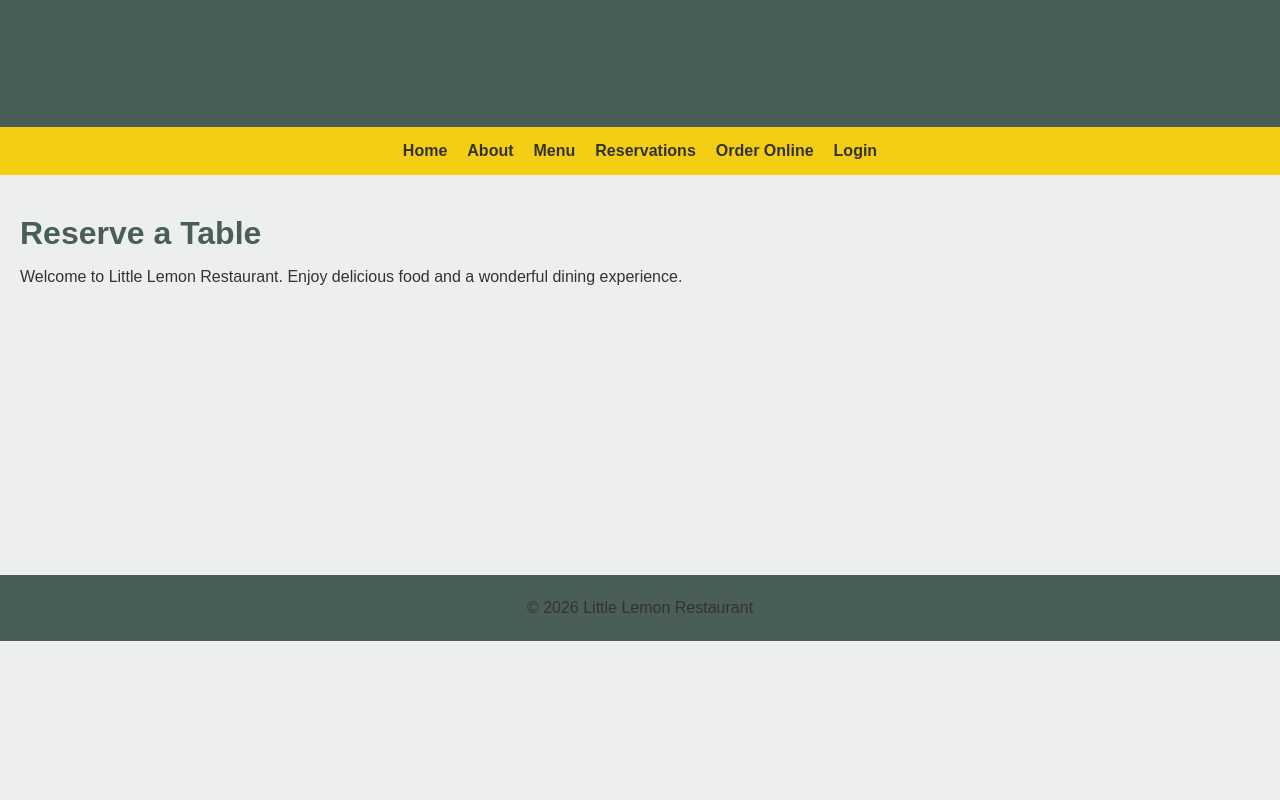
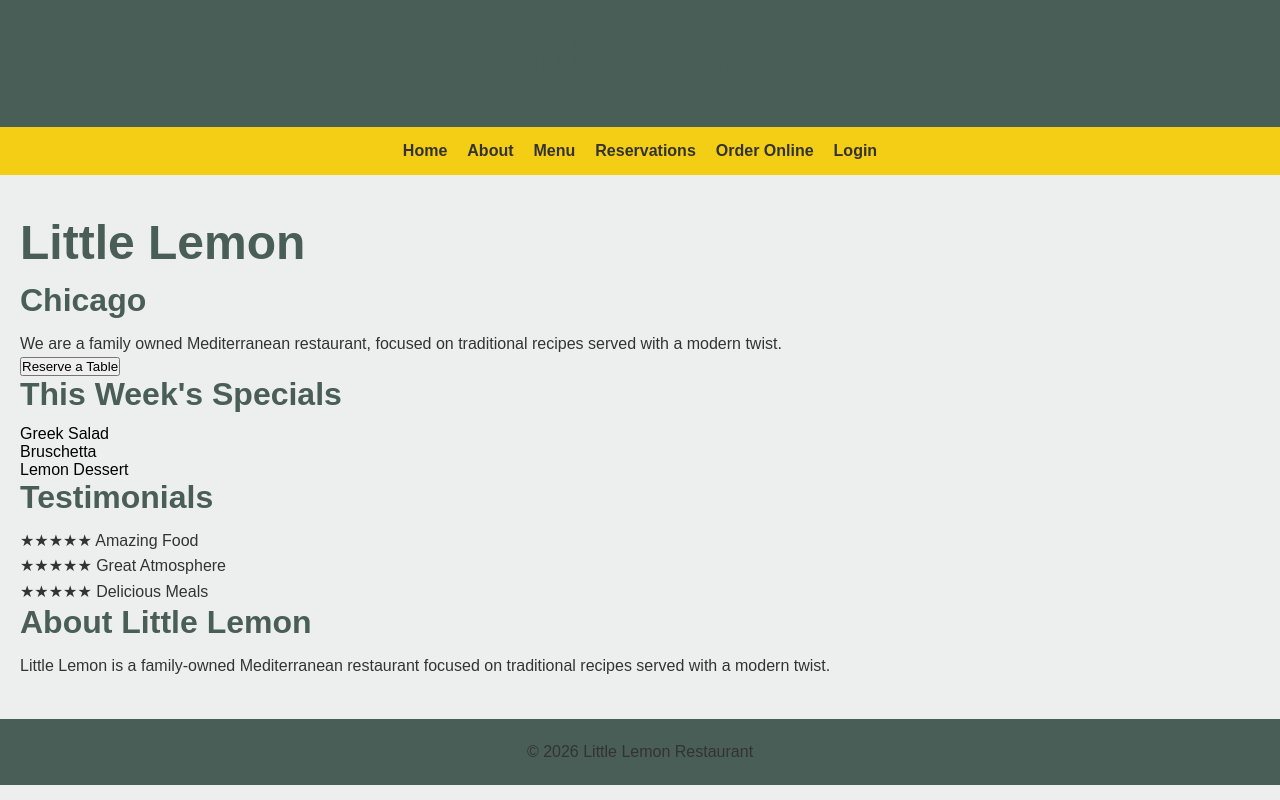
Before and after one commit to KhushiChauhan265/little-lemon-capstone, a React (Create React App) app: page / in a window 1280 px wide. Built offline with nearby package versions, Linux system fonts and the light colour scheme.

Commit message:
Added homepage components and routing

```diff
--- a/package.json
+++ b/package.json
@@ -9,6 +9,7 @@
     "@testing-library/user-event": "^13.5.0",
     "react": "^19.2.6",
     "react-dom": "^19.2.6",
+    "react-router-dom": "^7.18.0",
     "react-scripts": "5.0.1",
     "web-vitals": "^2.1.4"
   },
--- /dev/null
+++ b/src/components/BookingPage.js
@@ -0,0 +1,10 @@
+function BookingPage() {
+  return (
+    <main>
+      <h1>Reserve a Table</h1>
+      <p>Booking form will be added later.</p>
+    </main>
+  );
+}
+
+export default BookingPage;
--- /dev/null
+++ b/src/components/CallToAction.js
@@ -0,0 +1,18 @@
+//figma hero section
+function CallToAction() {
+  return (
+    <section>
+      <h1>Little Lemon</h1>
+      <h2>Chicago</h2>
+
+      <p>
+        We are a family owned Mediterranean restaurant,
+        focused on traditional recipes served with a modern twist.
+      </p>
+
+      <button>Reserve a Table</button>
+    </section>
+  );
+}
+
+export default CallToAction;
--- /dev/null
+++ b/src/components/Chicago.js
@@ -0,0 +1,14 @@
+function Chicago() {
+  return (
+    <section>
+      <h2>About Little Lemon</h2>
+
+      <p>
+        Little Lemon is a family-owned Mediterranean restaurant
+        focused on traditional recipes served with a modern twist.
+      </p>
+    </section>
+  );
+}
+
+export default Chicago;
--- /dev/null
+++ b/src/components/CustomersSay.js
@@ -0,0 +1,13 @@
+function CustomersSay() {
+  return (
+    <section>
+      <h2>Testimonials</h2>
+
+      <p>★★★★★ Amazing Food</p>
+      <p>★★★★★ Great Atmosphere</p>
+      <p>★★★★★ Delicious Meals</p>
+    </section>
+  );
+}
+
+export default CustomersSay;
--- /dev/null
+++ b/src/components/Homepage.js
@@ -0,0 +1,17 @@
+import CallToAction from "./CallToAction";
+import Special from "./Special";
+import CustomersSay from "./CustomersSay";
+import Chicago from "./Chicago";
+
+function Homepage() {
+  return (
+    <>
+      <CallToAction />
+      <Special />
+      <CustomersSay />
+      <Chicago />
+    </>
+  );
+}
+
+export default Homepage;
--- a/src/components/Main.js
+++ b/src/components/Main.js
@@ -1,11 +1,14 @@
+import { Routes, Route } from "react-router-dom";
+import Homepage from "./Homepage";
+import BookingPage from "./BookingPage";
+import Special from "./Special";
 function Main() {
   return (
     <main>
-      <h2>Reserve a Table</h2>
-      <p>
-        Welcome to Little Lemon Restaurant. Enjoy delicious food and a
-        wonderful dining experience.
-      </p>
+      <Routes>
+        <Route path="/" element={<Homepage />} />
+        <Route path="/booking" element={<BookingPage />} />
+      </Routes>
     </main>
   );
 }
--- a/src/components/Nav.js
+++ b/src/components/Nav.js
@@ -1,13 +1,32 @@
+import { Link } from "react-router-dom";
+
 function Nav() {
   return (
     <nav>
       <ul>
-        <li><a href="/">Home</a></li>
-        <li><a href="/">About</a></li>
-        <li><a href="/">Menu</a></li>
-        <li><a href="/">Reservations</a></li>
-        <li><a href="/">Order Online</a></li>
-        <li><a href="/">Login</a></li>
+        <li>
+          <Link to="/">Home</Link>
+        </li>
+
+        <li>
+          <Link to="/about">About</Link>
+        </li>
+
+        <li>
+          <Link to="/menu">Menu</Link>
+        </li>
+
+        <li>
+          <Link to="/booking">Reservations</Link>
+        </li>
+
+        <li>
+          <Link to="/order-online">Order Online</Link>
+        </li>
+
+        <li>
+          <Link to="/login">Login</Link>
+        </li>
       </ul>
     </nav>
   );
--- /dev/null
+++ b/src/components/Special.js
@@ -0,0 +1,13 @@
+function Special() {
+  return (
+    <section>
+      <h2>This Week's Specials</h2>
+
+      <article>Greek Salad</article>
+      <article>Bruschetta</article>
+      <article>Lemon Dessert</article>
+    </section>
+  );
+}
+
+export default Special;
--- a/src/index.js
+++ b/src/index.js
@@ -3,15 +3,16 @@ import ReactDOM from 'react-dom/client';
 import './index.css';
 import App from './App';
 import reportWebVitals from './reportWebVitals';
+import { BrowserRouter } from 'react-router-dom';
 
 const root = ReactDOM.createRoot(document.getElementById('root'));
+
 root.render(
   <React.StrictMode>
-    <App />
+    <BrowserRouter>
+      <App />
+    </BrowserRouter>
   </React.StrictMode>
 );
 
-// If you want to start measuring performance in your app, pass a function
-// to log results (for example: reportWebVitals(console.log))
-// or send to an analytics endpoint. Learn more: https://bit.ly/CRA-vitals
 reportWebVitals();
```
Also changed, not shown: 1 other file (tests, documents, lock files or other folders).
